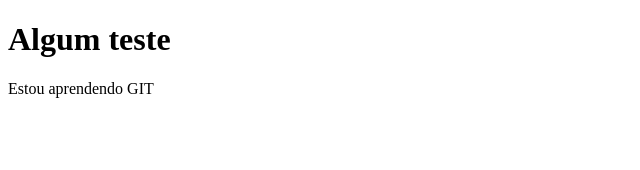
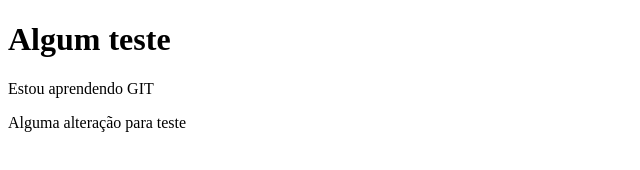
Before and after one commit to alfredkraus-qa/aprendendo_git, a plain HTML site: page index.html in a window 1280 px wide. Shown: the whole page, without its empty margins (0-640 px from the left). Drawn offline with Linux system fonts and the light colour scheme.

Commit message:
Adicionei outro paragrafo

```diff
--- a/index.html
+++ b/index.html
@@ -8,5 +8,6 @@
 <body>
     <h1>Algum teste</h1>
     <p>Estou aprendendo GIT</p>
+    <p>Alguma alteração para teste</p>
 </body>
 </html>
```
